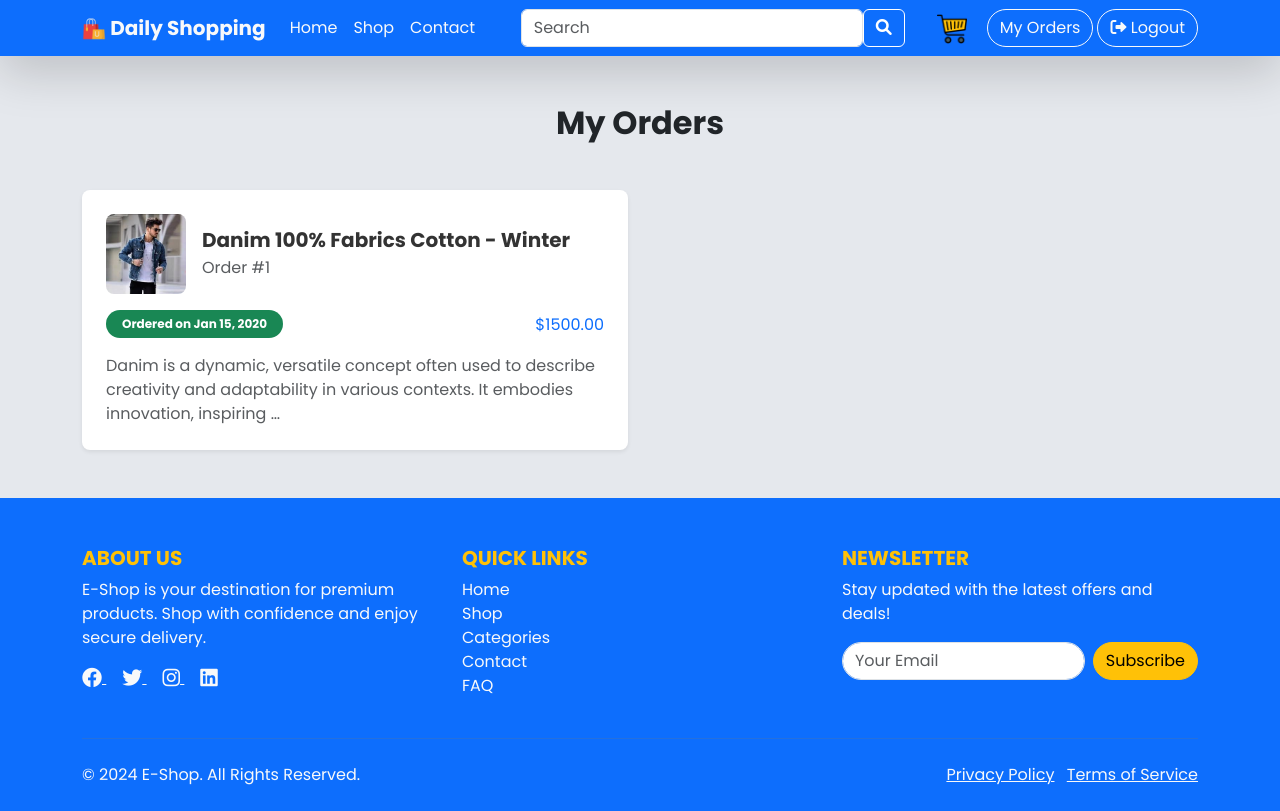
After one commit to shaonmohammad/Daily-Shopping, a Django app: page /my-orders/ in a window 1280 px wide. The commit adds this page. Run offline with Django 3.2, Linux system fonts and the light colour scheme; a user stored in the database is signed in; data comes from the database, SQL or seed files in the repository; tables that the repository leaves empty hold one stand-in row (values such as "Sample post").

Commit message:
Implemented customer order history system

```diff
--- a/main/models.py
+++ b/main/models.py
@@ -66,3 +66,8 @@ class AddToCart(models.Model):
         verbose_name = 'Cart Item'
         verbose_name_plural = 'Cart Items'
         unique_together = ('customer', 'product')
+
+class Order(models.Model):
+    user = models.ForeignKey(User,on_delete=models.CASCADE)
+    product = models.ForeignKey(Product,on_delete=models.CASCADE)
+    order_date = models.DateField(auto_now_add=True)
--- a/main/templates/base.html
+++ b/main/templates/base.html
@@ -199,9 +199,11 @@
               {% endif %}
             </a>
             {% if user.is_authenticated %}
-            <span class="text-light me-3">
-               <img src="{% static 'images/user2.png' %}" alt="Logo" style="width: 30px; height: 30px;">
-            </span>
+            <a
+              href="{% url 'my_orders' %}"
+              class="btn btn-outline-light rounded-pill mx-1">
+              My Orders
+            </a>
             <!-- Logout Button -->
             <a
               href="#"
--- a/main/templates/cartlist.html
+++ b/main/templates/cartlist.html
@@ -54,7 +54,7 @@
           <p class="card-text">
             Total Price: <strong>{{ total_price|floatformat:0 }}৳</strong>
           </p>
-          <form method="POST" action="{% url 'initiate_payment' %}">
+            <form method="POST" action="{% if single_cart_id %}{% url 'initiate_payment' %}?product_id={{ single_cart_id }}{% else %}{% url 'initiate_payment' %}{% endif %}">
               {% csrf_token %}
               <button type="submit" class="btn btn-success w-100 mt-3">
                   Proceed to Checkout
--- /dev/null
+++ b/main/templates/my_orders.html
@@ -0,0 +1,63 @@
+{% extends 'base.html' %}
+{% load static %}
+
+{% block content %}
+<div class="container py-5">
+    <h2 class="text-center mb-5 fw-bold">My Orders</h2>
+
+    {% if orders %}
+    <div class="row g-4">
+        {% for order in orders %}
+        <div class="col-md-6">
+            <div class="card shadow-sm h-100 border-0 rounded-3 hover-shadow">
+                <div class="card-body p-4">
+                    <div class="d-flex align-items-center mb-3">
+                        {% if order.product.image %}
+                            <a href="{% url 'product-details' order.product.id %}" class="text-decoration-none">
+                                <img src="{{ order.product.image.url }}" alt="{{ order.product.name }}"
+                                    class="rounded-3 me-3" style="width: 80px; height: 80px; object-fit: cover;">
+                            </a>
+                        {% endif %}
+                        <div>
+                            <a href="{% url 'product-details' order.product.id %}" class="text-decoration-none">
+                            <h5 class="card-title mb-1">{{ order.product.name }}</h5>
+                            </a>
+                            <p class="text-muted mb-0">Order #{{ order.id }}</p>
+                        </div>
+                    </div>
+
+                    <div class="d-flex justify-content-between align-items-center mb-3">
+                        <span class="badge bg-success px-3 py-2 rounded-pill">
+                            Ordered on {{ order.order_date|date:"M d, Y" }}
+                        </span>
+                        <h6 class="mb-0 text-primary">${{ order.product.price }}</h6>
+                    </div>
+
+                    <p class="card-text text-muted mb-0">{{ order.product.description|truncatewords:20 }}</p>
+                </div>
+            </div>
+        </div>
+        {% endfor %}
+    </div>
+
+    {% else %}
+    <div class="text-center py-5">
+        <div class="mb-4">
+            <i class="fas fa-shopping-bag fa-4x text-muted"></i>
+        </div>
+        <h3 class="text-muted">No Orders Yet</h3>
+        <p class="text-muted mb-4">Looks like you haven't made any orders yet.</p>
+        <a href="{% url 'products' %}" class="btn btn-primary px-4 py-2">
+            Start Shopping
+        </a>
+    </div>
+    {% endif %}
+</div>
+
+<style>
+    .hover-shadow:hover {
+        transform: translateY(-5px);
+        transition: transform 0.3s ease;
+    }
+</style>
+{% endblock %}
--- a/main/urls.py
+++ b/main/urls.py
@@ -1,5 +1,5 @@
 from django.urls import path
-from .views import home_view, login_view, register_view, logout_view, cart_list_view, add_to_cart, product_details_view,remove_cart_item,initiate_payment,payment_success,payment_ipn,payment_cancel,payment_fail
+from .views import home_view, login_view, register_view, logout_view, cart_list_view, add_to_cart, product_details_view,remove_cart_item,initiate_payment,payment_success,payment_ipn,payment_cancel,payment_fail,my_orders
 urlpatterns = [
     path('', home_view, name='home'),
     path('product/<int:product_id>', product_details_view, name="product-details"),
@@ -9,6 +9,7 @@ urlpatterns = [
     path('cart-list/', cart_list_view, name='cart_list'),
     path('add-to-cart/', add_to_cart, name="add_to_cart"),
     path("remove-cart-item/", remove_cart_item, name="remove_cart_item"),
+    path("my-orders/",my_orders,name="my_orders"),
 
     # url for ssl payment method
     path('checkout/', initiate_payment, name='initiate_payment'),
--- a/main/views.py
+++ b/main/views.py
@@ -1,6 +1,8 @@
 import json
+import re
+from urllib.parse import urlencode
 from django.shortcuts import render, redirect
-from .models import Product, Category, Customer, AddToCart
+from .models import Product, Category, Customer, AddToCart,Order
 from django.contrib import messages
 from django.contrib.auth.models import User
 from django.contrib.auth import authenticate, login, logout
@@ -15,6 +17,7 @@ from decimal import Decimal
 from django.urls import reverse
 from django.conf import settings
 import datetime
+from django.core.cache import cache
 
 def home_view(request):
     categories = Category.objects.prefetch_related('products')
@@ -146,6 +149,7 @@ def cart_list_view(request):
     if product_id:
         product = Product.objects.get(id=product_id)
         cartlist,created = AddToCart.objects.get_or_create(customer=request.user.customer,product=product)
+        print("Clcik buy now button,cart id is",cartlist.id)
         total_price = product.price
         total_cart = 1
     else:
@@ -160,7 +164,8 @@ def cart_list_view(request):
     context =  {
         'cart_items': [cartlist] if product_id else cartlist,
         'total_cart': total_cart,
-        'total_price':total_price
+        'total_price':total_price,
+        'single_cart_id':product_id if product_id else ''
         }
     return render(request, 'cartlist.html',context)
 
@@ -216,23 +221,32 @@ def initiate_payment(request):
         try:
             # Fetch cart items and calculate total price
             cart_items = AddToCart.objects.filter(customer=request.user.customer)
-            if not cart_items.exists():
-                return JsonResponse({'error': 'Cart is empty'}, status=400)
+            total_amount = sum(item.product.price * item.quantity for item in cart_items)
 
-            total_amount = sum(item.product.price * item.quantity for item in cart_items)
+            product_id = request.GET.get('product_id')  # if checkout for single product with buy now button
+
+            if product_id:
+                atc_id = AddToCart.objects.get(customer=request.user.customer,product_id=product_id)
+                cart_id = [atc_id.id]
+            else:
+                cart_id = [product.id for product in cart_items]
 
             settings_data = {
                 'store_id': settings.SSLCOMMERZ['store_id'],
                 'store_pass': settings.SSLCOMMERZ['store_password'],
                 'issandbox': settings.SSLCOMMERZ['sandbox']
             }
-
             sslcz = SSLCOMMERZ(settings_data)
             post_body = {}
             post_body['total_amount'] = total_amount
             post_body['currency'] = "BDT"
             post_body['tran_id'] = f"TRANSACTION_{str(request.user.id)}_{datetime.datetime.now().strftime('%Y%m%d%H%M%S')}"
-            post_body['success_url'] = request.build_absolute_uri(reverse('payment_success'))
+            # Generate the query parameters
+            query_params = urlencode({
+                'cart_id': cart_id,
+                'user_id': request.user.id
+            })
+            post_body['success_url'] = f"{request.build_absolute_uri(reverse('payment_success'))}?{query_params}"
             post_body['fail_url'] = request.build_absolute_uri(reverse('payment_fail'))
             post_body['cancel_url'] = request.build_absolute_uri(reverse('payment_cancel'))
             post_body['ipn_url'] = request.build_absolute_uri(reverse('payment_ipn'))
@@ -260,12 +274,27 @@ def initiate_payment(request):
 
 @csrf_exempt
 def payment_success(request):
+    print(request)
     if request.method == 'POST':
         # Verify the payment status
         payment_data = request.POST
         if 'status' in payment_data and payment_data['status'] == 'VALID':
             # Update your order status here
-            return JsonResponse({'status': 'success', 'message': 'Payment completed successfully!'})
+            get_cart_id = request.GET.get('cart_id')
+            user_id = request.GET.get('user_id')
+            print(get_cart_id,"this is cart id")
+            cart_id = list(map(int, re.findall(r'\d+', get_cart_id)))
+            print(cart_id)
+
+            # Create Order
+            for cart_id in cart_id:
+                try:
+                    cart_item = AddToCart.objects.get(id=cart_id)
+                    Order.objects.create(user_id=int(user_id), product=cart_item.product)
+                except AddToCart.DoesNotExist:
+                    print(f"Cart item with ID {cart_id} does not exist.")
+
+            return redirect('my_orders')
     return redirect('order_complete')  # Redirect to an order complete page
 
 @csrf_exempt
@@ -276,6 +305,8 @@ def payment_fail(request):
 def payment_cancel(request):
     return redirect('cart_list')  # Redirect back to cart page
 
+
+
 @csrf_exempt
 def payment_ipn(request):
     if request.method == 'POST':
@@ -285,3 +316,7 @@ def payment_ipn(request):
             # Update order status accordingly
             return JsonResponse({'status': 'success'})
     return JsonResponse({'status': 'failed'}, status=400)
+
+def my_orders(request):
+    orders = Order.objects.filter(user=request.user).order_by('-id') or None
+    return render(request,'my_orders.html',{"orders":orders})
```
Also changed, not shown: main/migrations/0002_order.py (added).
